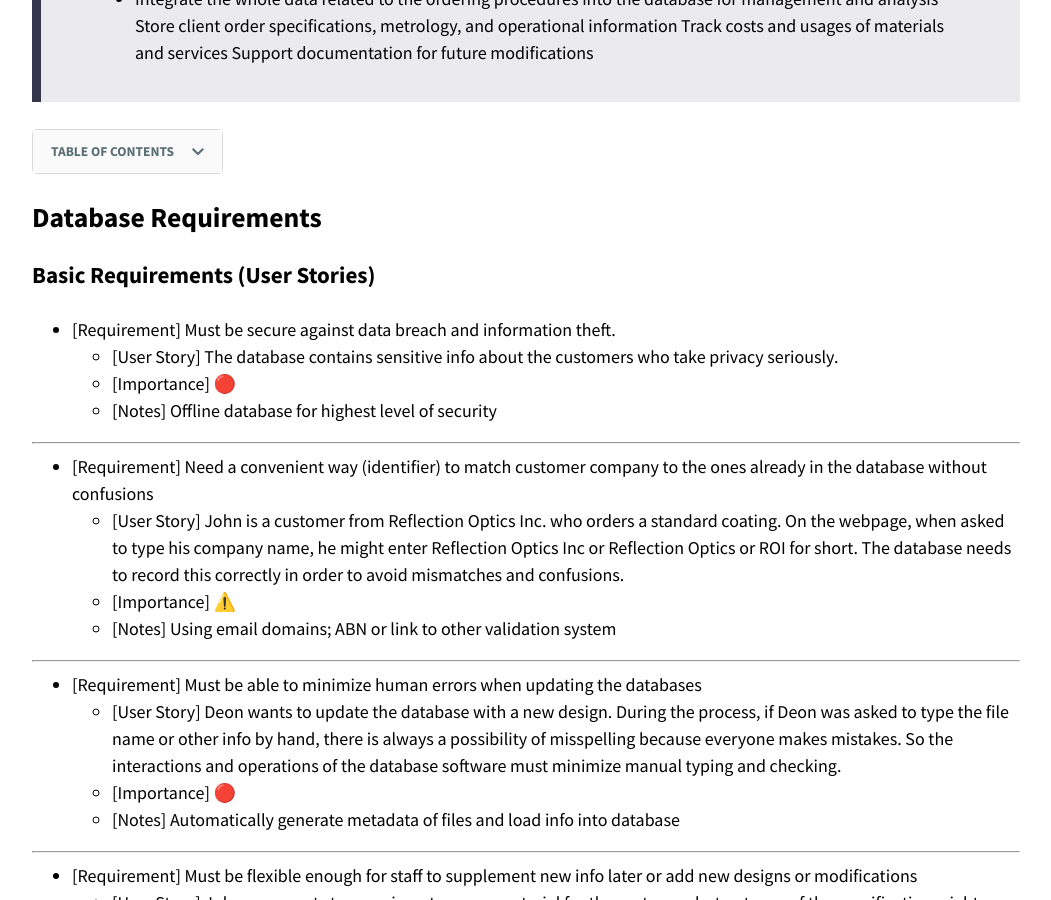
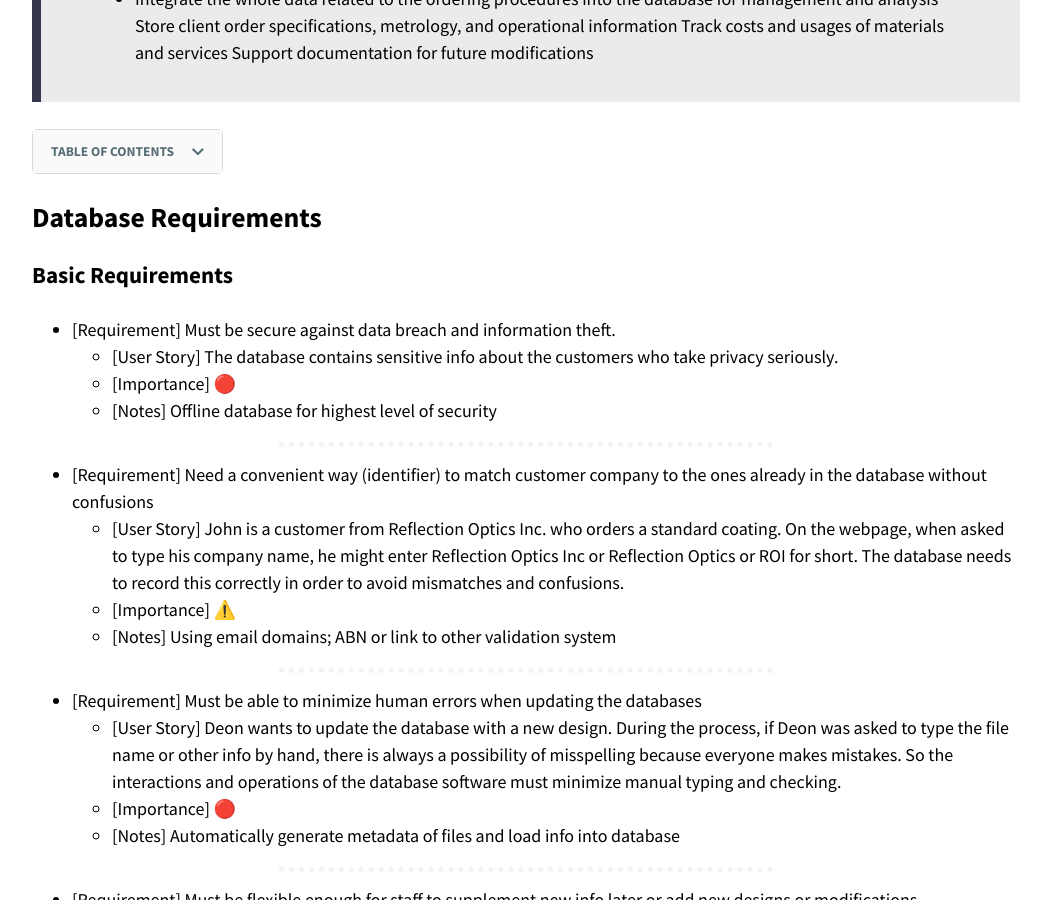
Before and after one commit to optofab/optofab.github.io, a Jekyll site: the page built from project-requirements.md, in a window 1280 px wide and 900 px high, scrolled down 525 px. Shown: the whole window, without its empty margins (114-1165 px from the left). Built offline with Jekyll 4.4.1, drawn with Linux system fonts in a browser that asks for light colours; nearby versions of some CDN libraries; emoji names are drawn with the system emoji font.

Commit message:
fix layout

```diff
--- a/_layouts/landing.html
+++ b/_layouts/landing.html
@@ -26,6 +26,11 @@
         site.disqus.shortname %} {% include disqus-comments.html %} {% endif %}
         {% include page-pagination.html %}
       </div>
+
+      <a href="#page-title" class="back-to-top"
+        >{{ site.data.text[site.locale].back_to_top | default: 'Back to Top' }}
+        &uarr;</a
+      >
     </div>
   </article>
 </main>
--- a/project-requirements.md
+++ b/project-requirements.md
@@ -18,98 +18,98 @@
 
 ## Database Requirements
 
-### Basic Requirements (User Stories)
+### Basic Requirements
 
 - [Requirement] Must be secure against data breach and information theft.
   - [User Story] The database contains sensitive info about the customers who take privacy seriously.
   - [Importance] :red_circle:
   - [Notes] Offline database for highest level of security
 
-<hr>
+<hr class="hr-dotted">
 
 - [Requirement] Need a convenient way (identifier) to match customer company to the ones already in the database without confusions
   - [User Story] John is a customer from Reflection Optics Inc. who orders a standard coating. On the webpage, when asked to type his company name, he might enter Reflection Optics Inc or Reflection Optics or ROI for short. The database needs to record this correctly in order to avoid mismatches and confusions.
   - [Importance] :warning:
   - [Notes] Using email domains; ABN or link to other validation system
 
-<hr>
+<hr class="hr-dotted">
 
 - [Requirement] Must be able to minimize human errors when updating the databases
   - [User Story] Deon wants to update the database with a new design. During the process, if Deon was asked to type the file name or other info by hand, there is always a possibility of misspelling because everyone makes mistakes. So the interactions and operations of the database software must minimize manual typing and checking.
   - [Importance] :red_circle:
   - [Notes] Automatically generate metadata of files and load info into database
 
-<hr>
+<hr class="hr-dotted">
 
 - [Requirement] Must be flexible enough for staff to supplement new info later or add new designs or modifications
   - [User Story] Johannes wants to experiment on new material for the customer, but not sure of the specifications right now. He can create a record in the database, and update and add more info later on to complete the design.
   - [Importance] :red_circle:
   - [Notes] Links to new design files; Tags/hashtags added manually when updating; Versions no. for different designs
 
-<hr>
+<hr class="hr-dotted">
 
 - [Requirement] Must be searchable for easy lookup
   - [User Story] Steve wants to check the percentage of a certain wavelength of all orders to optimize coating procedures. By searching for a wavelength keyword or type in a certain range, the database should show him the corresponded records.
   - [Importance] :red_circle:
   - [Notes] Using tags to manage records
 
-<hr>
+<hr class="hr-dotted">
 
 - [Requirement] Need to figure out a way to sync between different nodes of computers across several labs, while preventing conflicts when multiple staff try to update record at the same period of time
   - [User Story] Both Deon and Johannes are in charge of a new design, so they need to test the coatings in different labs and write in the database their own parameters. When Deon is updating the file, Johannes should not be able to change the same field to avoid conflicts.
   - [Importance] :warning:
   - [Notes] Perhaps utilising the Physics network; Using USB on local computer to copy data
 
-<hr>
+<hr class="hr-dotted">
 
 - [Requirement] Must be able to prompt a warning banner to staff when his operations are incomplete or false
   - [User Story] Deon just finishes updating the specifications of a new design but forgets to add the version number. The software needs to remind him of the lack of version field to complete the accurate update.
   - [Importance] :red_circle:
   - [Notes] Set up required fields that match primary keys in the database
 
-<hr>
+<hr class="hr-dotted">
 
 - [Requirement] Key data in the database should only be accessed by staff in charge
   - [User Story] Steve recruits a new intern to help him with the design, but the intern should not be able to change the key fields of the database right away until Steve thinks it is time and grants him a higher level account
   - [Importance] :warning:
   - [Notes] Different levels of authorizations to access database
 
-<hr>
+<hr class="hr-dotted">
 
 - [Requirement] The data in the database needs to have regular back-up copies
   - [User Story] Since many data will be stored in the local computer.What if the computer system crashes? Then all the data will be lost even if there is no data breach.
   - [Importance] :red_circle:
   - [Notes] Have a local back-up copy
 
-<hr>
+<hr class="hr-dotted">
 
 - [Requirement] The interface needs to be user friendly
   - [User Story] The development of the database must be based on the the users requirements and our clients wish it can be easy to use.
   - [Importance] :red_circle:
   - [Notes] Set up drafts of the interface during the design part and can be modified
 
-<hr>
+<hr class="hr-dotted">
 
 - [Requirement] It will be better if the back-end doesn’t need the programmer maintence.
   - [User Story] Steve wishes we can build the database that can be long term use without the techinical maintenance
   - [Importance] :large_blue_circle:
   - [Notes] Do not put so many contributes in the main table to avoid the redundancy; The data base has to be flexible for future needs.
 
-<hr>
+<hr class="hr-dotted">
 
 - [Requirement] Need to have a way to update the website database (once a day) to update client tracking data.
   - [User Story] The staff Jack needs to be able to either schedule an automatic update or manually update the order status so that clients can track their orders from time to time.
   - [Importance] :red_circle:
   - [Notes]
 
-<hr>
+<hr class="hr-dotted">
 
 - [Requirement] Must be easy to update the website database automatically when there’s new record in the main local database
   - [User Story] When Deon types in a new order specifications and updates the main database, the website file should be able to update accordingly for the customers to track order status. For now, a daily sync is enough.
   - [Importance] :warning:
   - [Notes]
 
-<hr>
+<hr class="hr-dotted">
 
 - [Requirement] Need to notify the administrator for the new update in the main database
   - [User Story] Johannes/Steve/Deon needs supervise the design sometimes to ensure that the database is well maintained.
@@ -137,31 +137,31 @@
   - [User Story] Customers can place order in the website and submit their relevant document like pdf to explain their requirements.
   - [Importance] :red_circle:
 
-  <hr>
+<hr class="hr-dotted">
 
 - [Requirement] Submitted order will email to the manager
 
   - [User Story] Steve wants all submitted orders send to the manager via email, so that they don’t need to check the website.
   - [Importance] :red_circle:
 
-  <hr>
+<hr class="hr-dotted">
 
 - [Requirement] Customers can check status and status only on the website
   - [User Story] If customers need to track their order, they can check the status of their order, but no more detail will show in the website.
   - [Importance] :warning:
-  <hr>
+  <hr class="hr-dotted">
 - [Requirement] A database to store tracking detail
   - [User Story] Order status will be stored in this database, database will be uploaded manually or regular update from another database. When customer send tracking request, the website will load data from this database.
   - [Importance] :red_circle:
-  <hr>
+  <hr class="hr-dotted">
 - [Requirement] The website need to receive customer feedback
   - [User Story] After the order completed, the customer may want to give their evaluation or suggestion, and the Physics team also want to collect ideas from customers to enhance their product.
   - [Importance] :warning:
-  <hr>
+  <hr class="hr-dotted">
 - [Requirement] The website need to send a email to customer to active email address
   - [User Story] Steve wants to send full order information to customer via email, so it is essential to confirm customer provided the correct email address, or their information will be leaked.
   - [Importance] :warning:
-  <hr>
+  <hr class="hr-dotted">
 - [Requirement] When customer submit their full order, a email with all information will send to their email
   - [User Story] Customers can only track the order status on the website, so they need to receive an email include their full order information.
   - [Importance] :red_circle:
```
